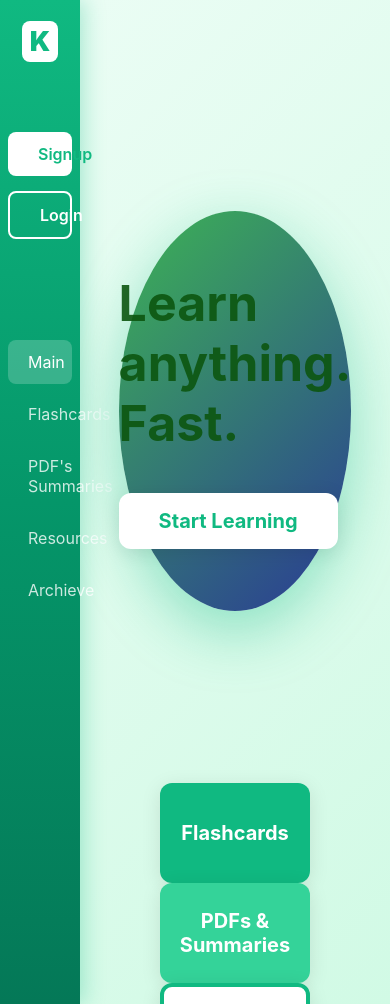
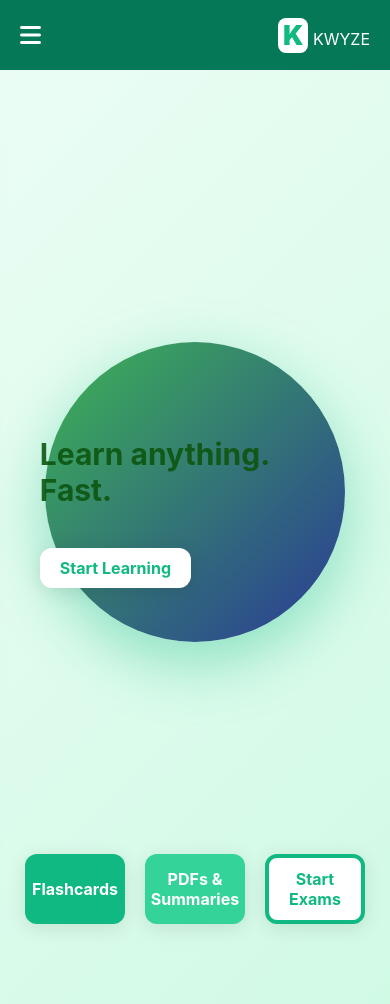
Before and after one commit to sak-gif/KWYZE, a Flask app: page / in a window 390 px wide. Run offline with Flask 3, Linux system fonts and the light colour scheme; some libraries are stand-ins or nearby versions.

Commit message:
phone css

```diff
--- a/static/css/style.css
+++ b/static/css/style.css
@@ -226,8 +226,13 @@
         }
 
 
-
-
+        header{
+            display: none;
+        }
+        #close{
+            display: none;
+            cursor: pointer;
+        }
         .exams {
             background-color: white;
             border: 4px solid #10b981;
@@ -281,7 +286,7 @@
         }
 
         .download-btn{
-            padding: 7px 14px;
+            padding: 7px 12px;
             background-color: #10b981;
             border: none;
             border-radius: 5px;
@@ -320,6 +325,7 @@
 
             .sugget {
                 gap: 40px;
+
             }
             .body{
                 grid-template-columns: repeat(3,1fr);
@@ -339,6 +345,7 @@
             .cercle {
                 height: 400px;
                 width: 400px;
+                height: 100%;
             }
 
             .h1 h1 {
@@ -346,8 +353,117 @@
             }
 
             .sugget {
-                flex-direction: column;
+                flex-direction: row;
                 gap: 20px;
             }
 
         }
+
+        @media screen and (max-width:500px) {
+            body{
+               overflow: hidden;
+               display: flex;
+               flex-direction: column;
+               height: 100vh;
+            }
+            .body{
+                display: flex;
+                flex-direction: column;
+                width: 100%;
+                height: 93vh;
+                position: relative;
+
+            }
+            .nav{
+                position: absolute;
+                width: 27.5vh;
+                left: -30vh;
+                top: 0;
+                transition: all 0.75s ease;
+                z-index: 1;
+            }
+            header{
+                display: flex;
+                height: 7vh;
+                background-color: #047857;
+                width: 100%;
+                align-items: center;
+                justify-content: space-between;
+                .Logo{
+                    flex-direction: row;
+                    position: relative;
+                    #logo{
+                        color: black;
+                    }
+                    .k{
+                        padding: 1px 5px;
+                    }
+                    padding-right: 20px;
+                }
+                i{
+                    padding-left: 20px;
+                    cursor: pointer;
+                    font-size: 24px;
+                }
+            }
+            #close{
+                display: block;
+                align-self: self-end;
+                position: relative;
+                left: -10px;
+                font-weight:bold;
+                cursor: pointer;
+                top: 10px;
+            }
+            .logo{
+                display: none;
+
+         }
+         .intro{
+            width: 100%;
+            height: 100%;
+            display: flex;
+            align-items: center;
+            justify-content: center;
+            flex-direction: column;
+            .cercle {
+                height: 300px;
+                width: 300px;
+                top: 40px;
+            }
+            .sugget {
+                flex-direction: row;
+            }
+        }
+        #brain{
+            font-size: 60px;
+            top: 10px;
+        }
+        .h1 h1 {
+            font-size: 30px;
+        }
+        #startLearning{
+            font-size: 16px;
+            padding: 10px 20px;
+
+    }
+    .h1{
+        position: relative;
+        left: -40px;
+        top: 20px;
+    }
+
+    .flashcards, .pdfs, .exams {
+        width: 100px;
+        height: 70px;
+        font-size: 16px;
+        position: relative;
+        top: -40px;
+    }
+    #alert{
+        font-size: 14px;
+        text-align: center;
+    }
+
+
+}
--- a/static/js/script.js
+++ b/static/js/script.js
@@ -1,4 +1,4 @@
- const labels = document.querySelectorAll('.label')
+        const labels = document.querySelectorAll('.label')
         const flashcards =document.getElementById("flashcards")
         const container = document.getElementById("container")
 
@@ -15,15 +15,15 @@
             container.innerHTML = `
         <div class="folder" id="recherche-operationnel" name="recherche-operationnel" data-classe="RO">
             <i class="fa-solid fa-folder"></i>
-            <span class="foldername">Recherche operationnel</span>
+            <span class="foldername">RO</span>
         </div>
         <div class="folder" id="machine-learning" name="machine-learning" data-classe="ML">
             <i class="fa-solid fa-folder"></i>
-            <span class="foldername">Machine learning</span>
+            <span class="foldername">ML</span>
         </div>
         <div class="folder" id="gestion-des-enterprises" name="gestion-des-enterprises" data-classe="GE">
             <i class="fa-solid fa-folder"></i>
-            <span class="foldername">Gestion des enterprises</span>
+            <span class="foldername">GE</span>
         </div>
         <div class="folder" id="securite" name="securite" data-classe="SEC">
             <i class="fa-solid fa-folder"></i>
@@ -31,7 +31,7 @@
         </div>
         <div class="folder" id="admin-system-reseaux" name="admin-system-reseaux" data-classe="ASR">
             <i class="fa-solid fa-folder"></i>
-            <span class="foldername">Admin system & reseaux</span>
+            <span class="foldername">Admin sys&rss</span>
         </div>
         <div class="folder" id="reseau-mobile" name="reseau-mobile" data-classe="RM">
             <i class="fa-solid fa-folder"></i>
@@ -128,7 +128,7 @@
             </div>
             <div class="pdf" name="Admin-System-Reseaux">
                 <i class="fa-solid fa-file-pdf"></i>
-                <span class="resumename">Admin Syst&Reseaux</span>
+                <span class="resumename">Admin Sys&Rss</span>
                 <button class="download-btn" id="download">
                     <i class="fa-solid fa-download"></i> Download
                 </button>
@@ -186,10 +186,22 @@
             `
         }
         function References(){
-            container.style.display = "flex"
-            container.innerHTML = `<span style='color:gray;'>will be add soon :)</span>`
+            container.innerHTML = `<span style='color:gray;' id='alert'>will be add soon :)</span>`
         }
         function Archieve(){
-            container.style.display = "flex"
             container.innerHTML = `<span id='arch'><a href='https://archives-supnum.free.nf'>Go to SupNum Archive</a></span>`
         }
+
+
+
+        const navbar = document.getElementById("nav")
+        const navbtn = document.getElementById("navbar")
+
+        function showNav(){
+            navbar.style.left = "0"
+        }
+
+        function closeNav(){
+            navbar.style.left = "-30vh"
+        }
+        Main()
--- a/templates/index.html
+++ b/templates/index.html
@@ -14,45 +14,35 @@
 </head>
 <body>
   <!-- Navbar -->
-  <div class="nav">
+    <header>
+        <i class="fa-solid fa-bars" id="navbar" onclick="showNav()"></i>
+        <div class="Logo">
+            <span class="k">K</span>
+            <span id="Logo">KWYZE</span>
+        </div>
+    </header>
+    <div class="nav" id="nav">
+            <i id="close" class="fa-solid fa-xmark" onclick="closeNav()"></i>
         <div class="logo">
             <span class="k">K</span>
             <span id="logo">KWYZE</span>
         </div>
-
         <div class="login">
             <span id="signup">Signup</span>
             <span id="login">Login</span>
         </div>
-
         <div class="labels">
             <span class="label selected" onclick="Main()">Main</span>
-      <span class="label" onclick="Flashcards()">Flashcards</span>
-      <span class="label" onclick="PDFs_Summaries()">PDF's Summaries</span>
+            <span class="label" id="flashcards" onclick="Flashcards()">Flashcards</span>
+            <span class="label" id="summaries" onclick="PDFs_Summaries()">PDF's Summaries</span>
             <span class="label" onclick="References()">Resources</span>
             <span class="label" onclick="Archieve()">Archieve</span>
         </div>
     </div>
+    <div class="body" id="container">
 
-  <!-- Main content -->
-  <div class="body" id="container">
-    <div class="intro">
-      <div class="cercle">
-        <i class="iconoir-brain" id="brain"></i>
-        <div class="h1">
-          <h1>Learn anything.</h1>
-          <h1>Fast.</h1>
-          <button id="startLearning">Start Learning</button>
-        </div>
-      </div>
     </div>
 
-    <div class="suggest">
-      <div class="flashcards" onclick="Flashcards()">Flashcards</div>
-      <div class="pdfs">PDFs & Summaries</div>
-      <div class="exams">Start Exams</div>
-    </div>
-  </div>
 
   <!-- JS file -->
   <script src="{{ url_for('static', filename='js/script.js') }}"></script>
```
Also changed, not shown: render.yaml (added, +19 -0 lines), README.md, 1 other file. Lines whose indentation alone changed are shown as unchanged.
